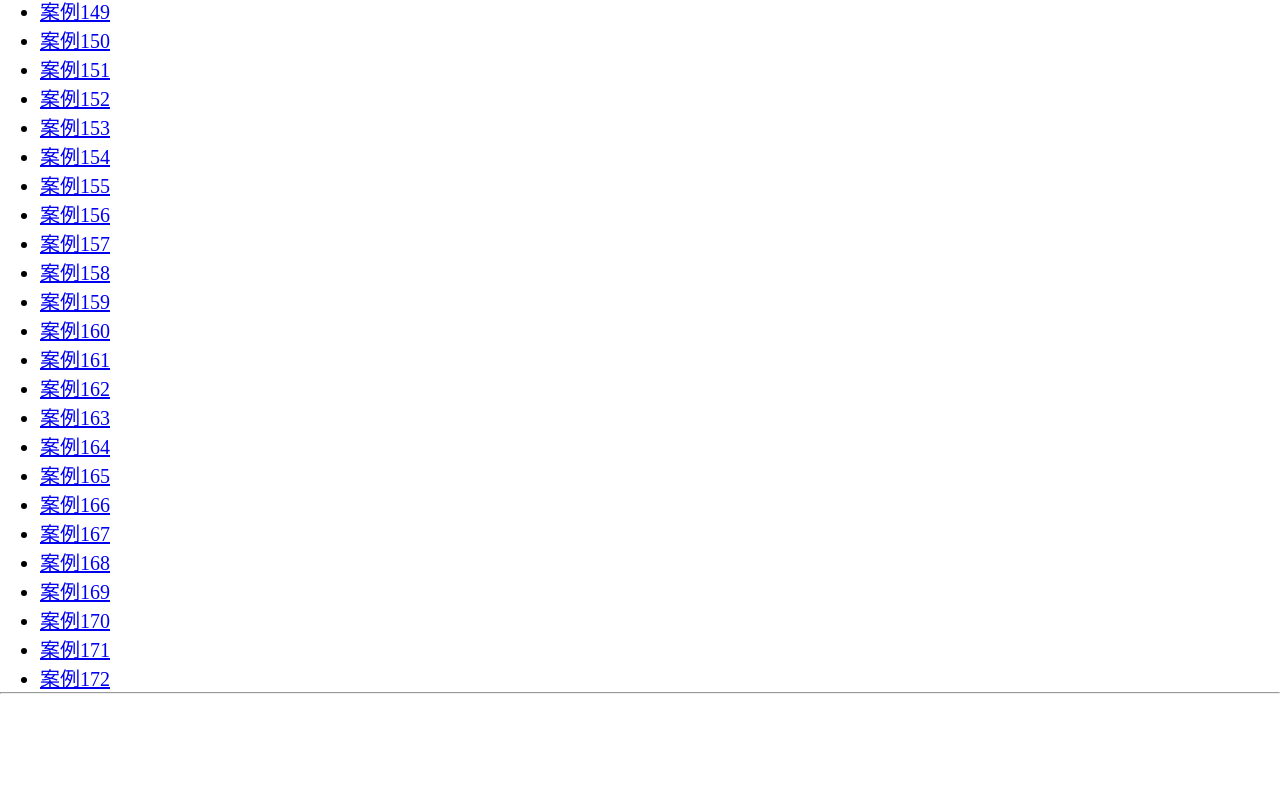
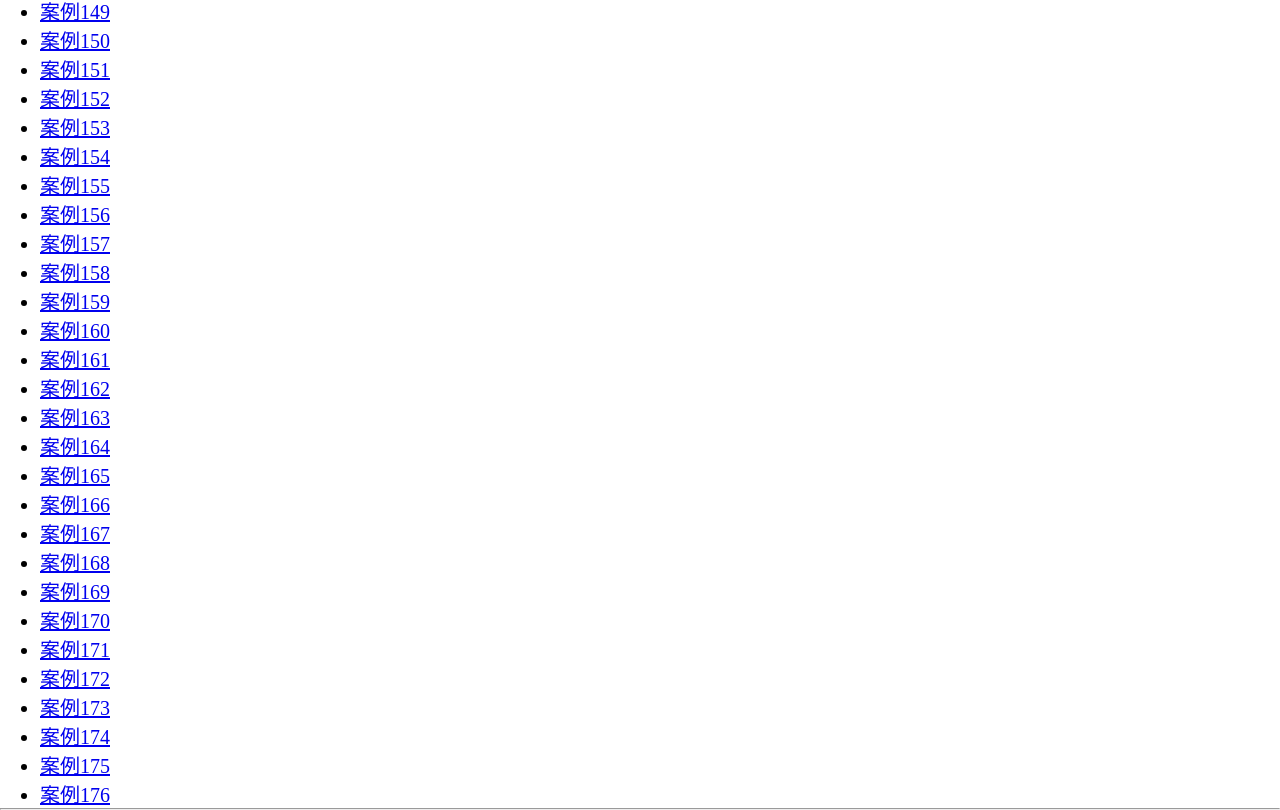
Before and after one commit to techrookiewyx/React-exercise, a React (Create React App) app in the folder example/demo/: page /#/ in a window 1280 px wide. Shown: the part 4296-5106 px from the top of the page. Before the commit the page ends 4990 px from the top, so only its background shows below. Built offline with nearby package versions, Linux system fonts and the light colour scheme.

Commit message:
导入案例

```diff
--- a/example/demo/src/App.jsx
+++ b/example/demo/src/App.jsx
@@ -349,6 +349,14 @@ import EfffectTime from "./170-put-it-togteger";
 import EffectFocus from "./171-effect-focus";
 //172  effect案例-条件聚焦输入框
 import Counter from "./172-effect-repeat-interval";
+//173  无effect-转换数据
+import NoEffectTodoList from "./173-noEffect-transform-data";
+//174  useMemo缓存没有效果的计算
+import UseMemoTodoList from "./174-usememo";
+//175  无effect-重置状态
+import NoEffectReState from "./175-no-effect-reset-state";
+//176  无effect-表单的提交
+import NoEffectForm from "./176-noEffect-submit";
 export default function App() {
   return (
     <>
@@ -526,6 +534,10 @@ export default function App() {
           <Route path="/case-170" element={<EfffectTime/>} />
           <Route path="/case-171" element={<EffectFocus/>} />
           <Route path="/case-172" element={<Counter/>} />
+          <Route path="/case-173" element={<NoEffectTodoList/>} />
+          <Route path="/case-174" element={<UseMemoTodoList/>} />
+          <Route path="/case-175" element={<NoEffectReState/>} />
+          <Route path="/case-176" element={<NoEffectForm/>} />
         {/*</Route>*/}
       </Routes>
     </>
--- a/example/demo/src/UlList.jsx
+++ b/example/demo/src/UlList.jsx
@@ -520,6 +520,18 @@ export default function UlList() {
       <li>
        <Link to='/case-172'>案例172</Link>
       </li>
+      <li>
+       <Link to='/case-173'>案例173</Link>
+      </li>
+      <li>
+       <Link to='/case-174'>案例174</Link>
+      </li>
+      <li>
+       <Link to='/case-175'>案例175</Link>
+      </li>
+      <li>
+       <Link to='/case-176'>案例176</Link>
+      </li>
       </ul>
       <hr/>
       {/*<Outlet/>*/}
```
